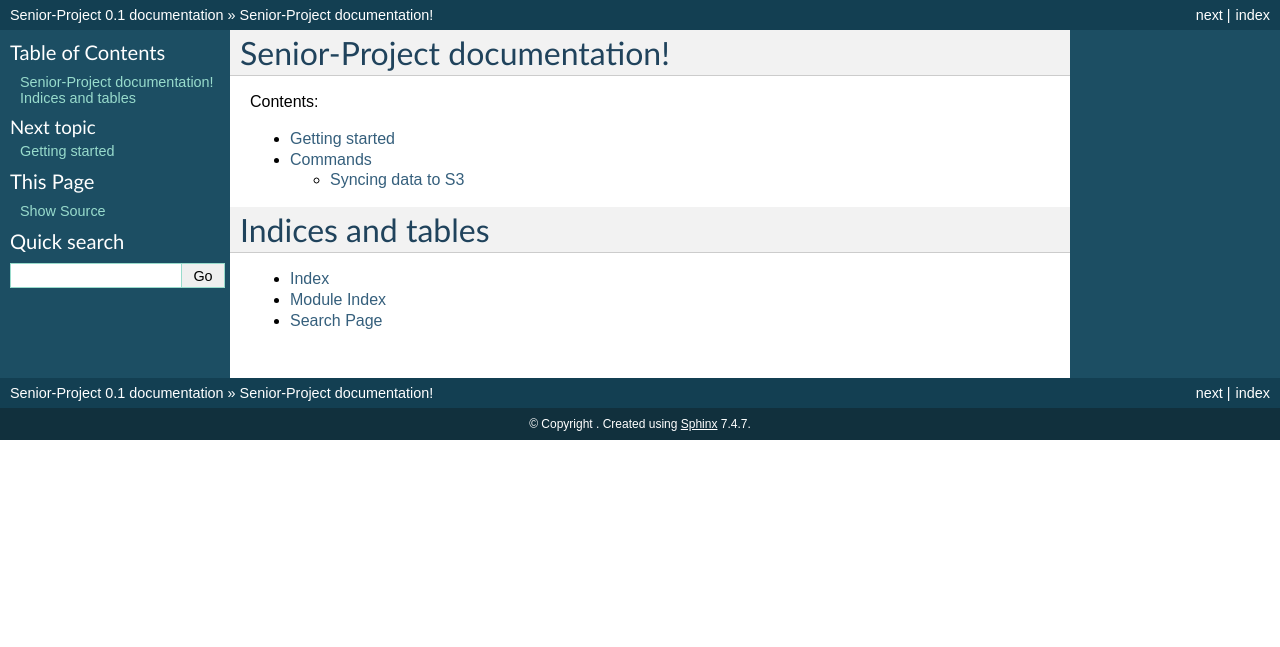
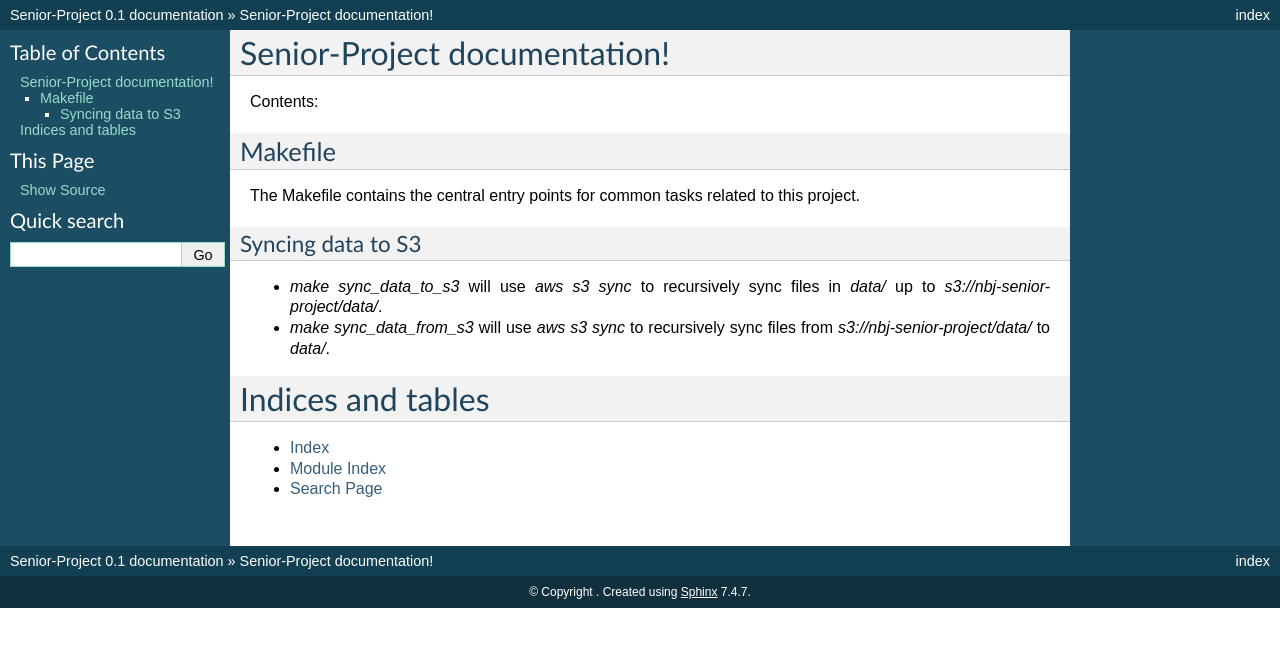
Before and after one commit to noahbjohnson/senior-project, a Sphinx documentation site: the page built from docs/index.rst, in a window 1280 px wide. Shown: the top 647 px of the page. Built offline with Sphinx 7.4.7, drawn with Linux system fonts in a browser that asks for light colours.

Commit message:
Update index.rst

```diff
--- a/docs/index.rst
+++ b/docs/index.rst
@@ -8,11 +8,21 @@ Senior-Project documentation!
 
 Contents:
 
+Makefile
+---------
+
+The Makefile contains the central entry points for common tasks related to this project.
+
+Syncing data to S3
+^^^^^^^^^^^^^^^^^^
+
+* `make sync_data_to_s3` will use `aws s3 sync` to recursively sync files in `data/` up to `s3://nbj-senior-project/data/`.
+* `make sync_data_from_s3` will use `aws s3 sync` to recursively sync files from `s3://nbj-senior-project/data/` to `data/`.
+
+
 .. toctree::
    :maxdepth: 2
 
-   getting-started
-   commands
 
 
 
```
